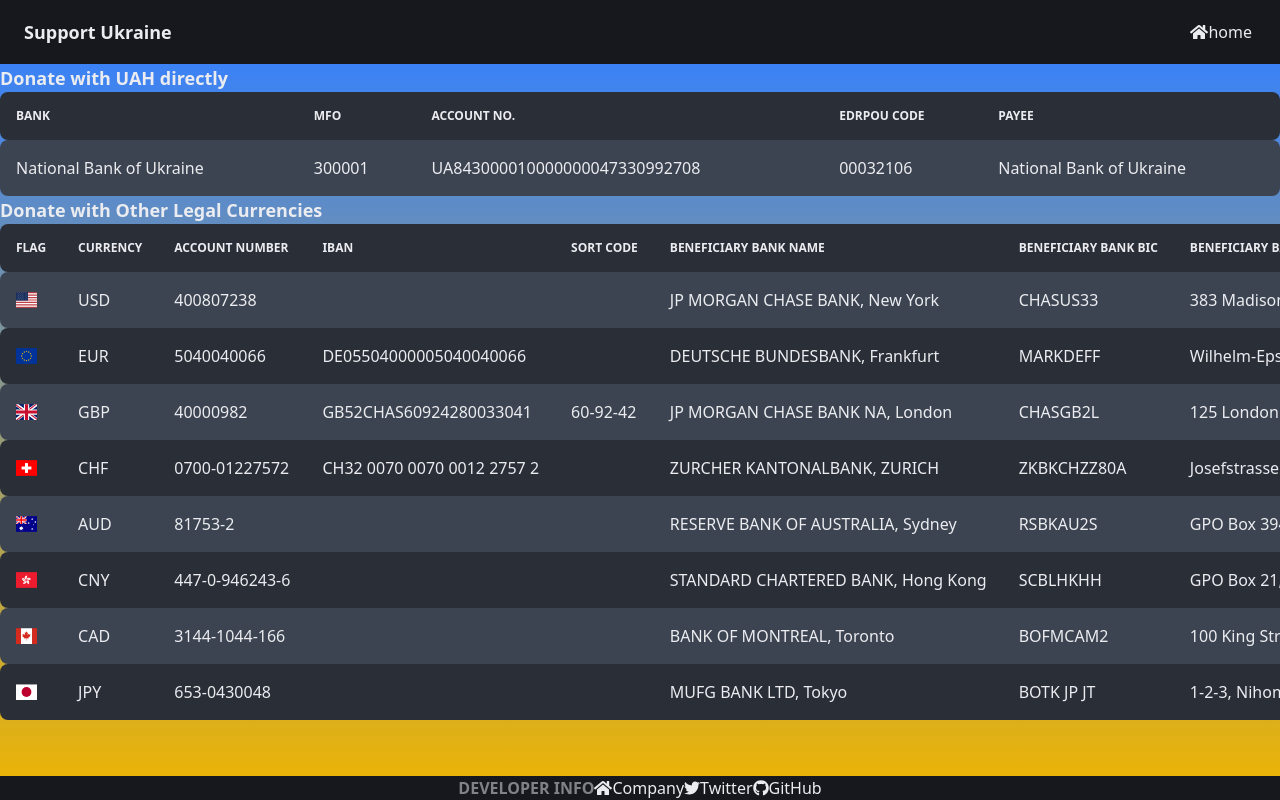
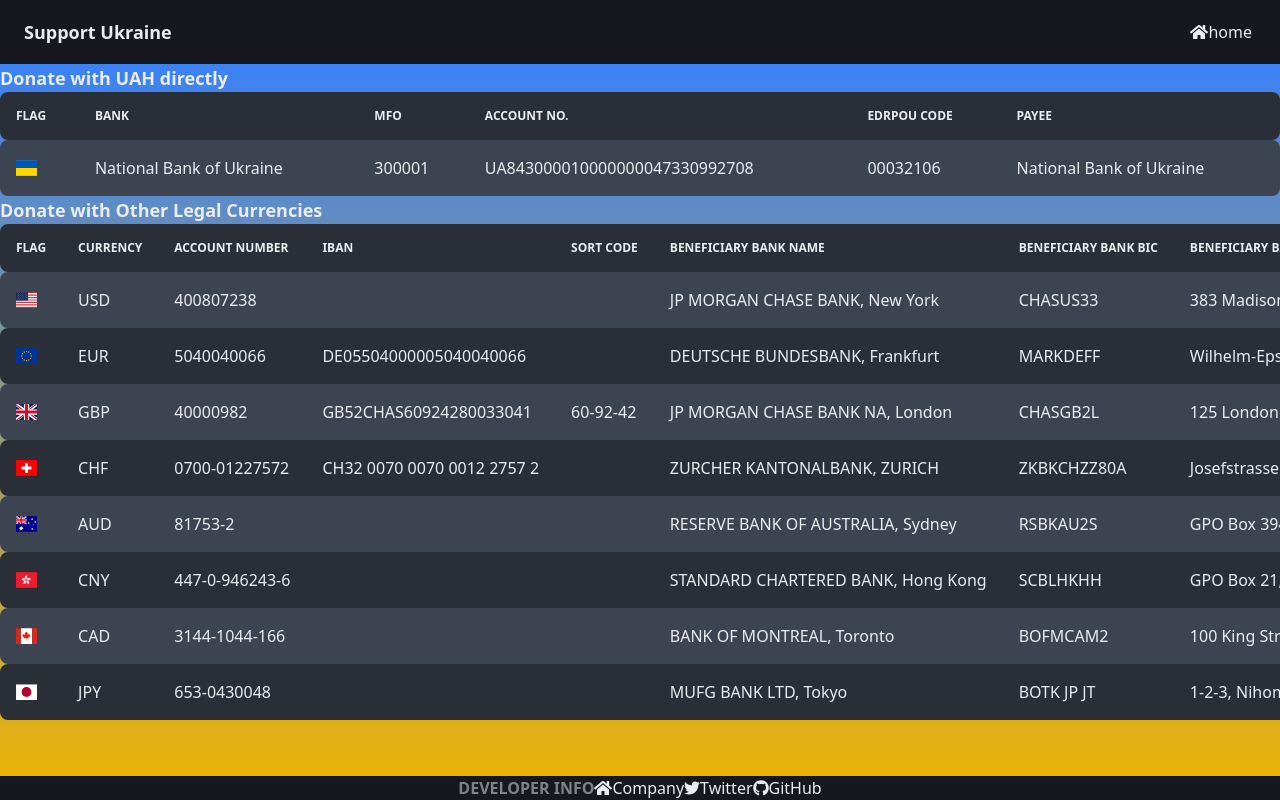
Before and after one commit to next-web-technology/support-ukraine, an Angular app: page / in a window 1280 px wide. Built offline with nearby package versions, Linux system fonts and the light colour scheme; what @angular/fire would draw is missing.

Commit message:
feat: add flag of ukraine

```diff
--- a/src/app/views/home/home.component.html
+++ b/src/app/views/home/home.component.html
@@ -5,6 +5,7 @@
   <table class="table w-full table-zebra">
     <thead>
       <tr>
+        <th>Flag</th>
         <th>Bank</th>
         <th>MFO</th>
         <th>Account No.</th>
@@ -14,6 +15,9 @@
     </thead>
     <tbody>
       <tr>
+        <td>
+          <span class="fi fi-ua"></span>
+        </td>
         <td>National Bank of Ukraine</td>
         <td>300001</td>
         <td>UA843000010000000047330992708</td>
```
